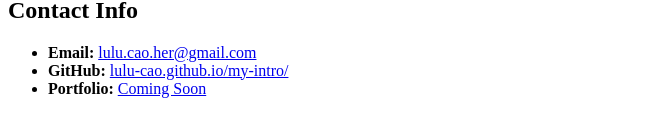
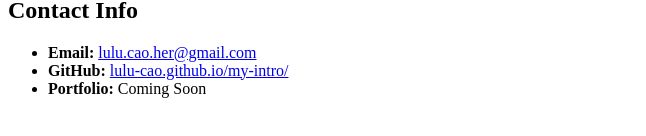
Before and after one commit to lulu-cao/my-intro, a plain HTML site: page my-intro.html in a window 1280 px wide. Shown: the part 388-524 px from the top of the page, without its empty margins (0-646 px from the left). Drawn offline with Linux system fonts and the light colour scheme.

Commit message:
my-intro-v3

```diff
--- a/my-intro.html
+++ b/my-intro.html
@@ -19,7 +19,7 @@
     <ul>
         <li><strong>Email: </strong><a href="mailto: lulu.cao.her@gmail.com">lulu.cao.her@gmail.com</a></li>
         <li><strong>GitHub: </strong><a href="https://lulu-cao.github.io/my-intro/">lulu-cao.github.io/my-intro/</a></li>
-        <li><strong>Portfolio: </strong><a href="/">Coming Soon</a></li>
+        <li><strong>Portfolio: </strong>Coming Soon</li>
     </ul>
 </body>
 
```
